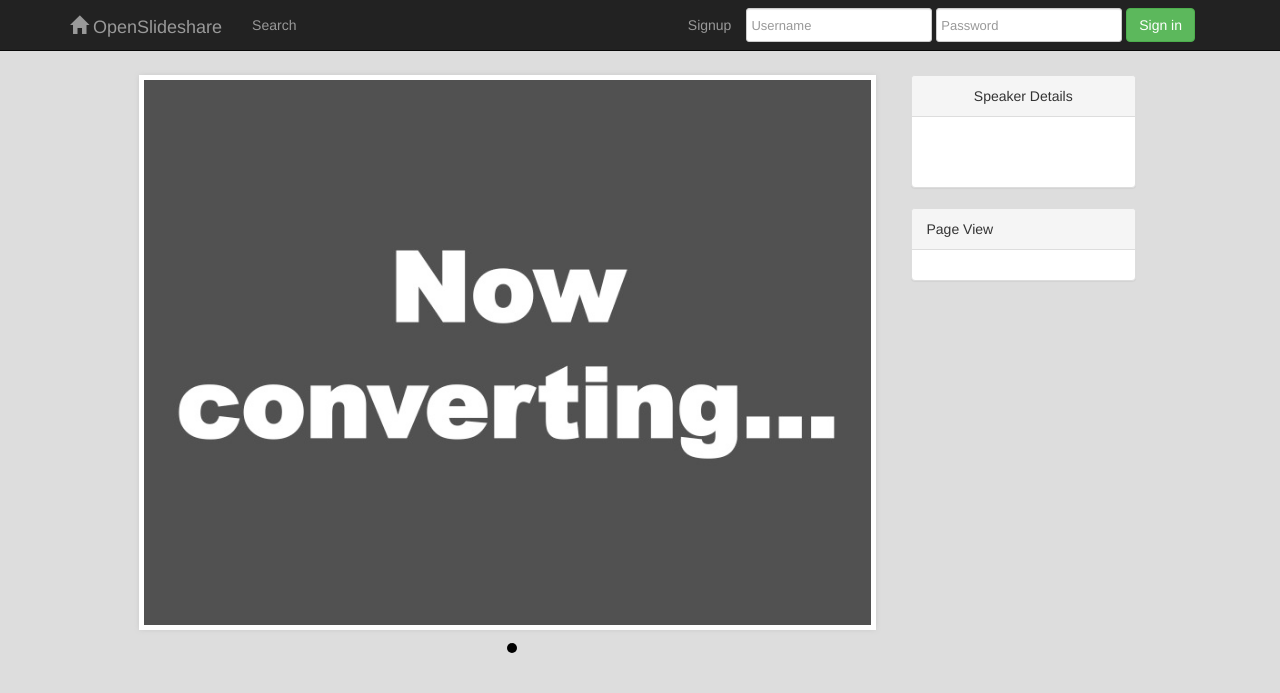
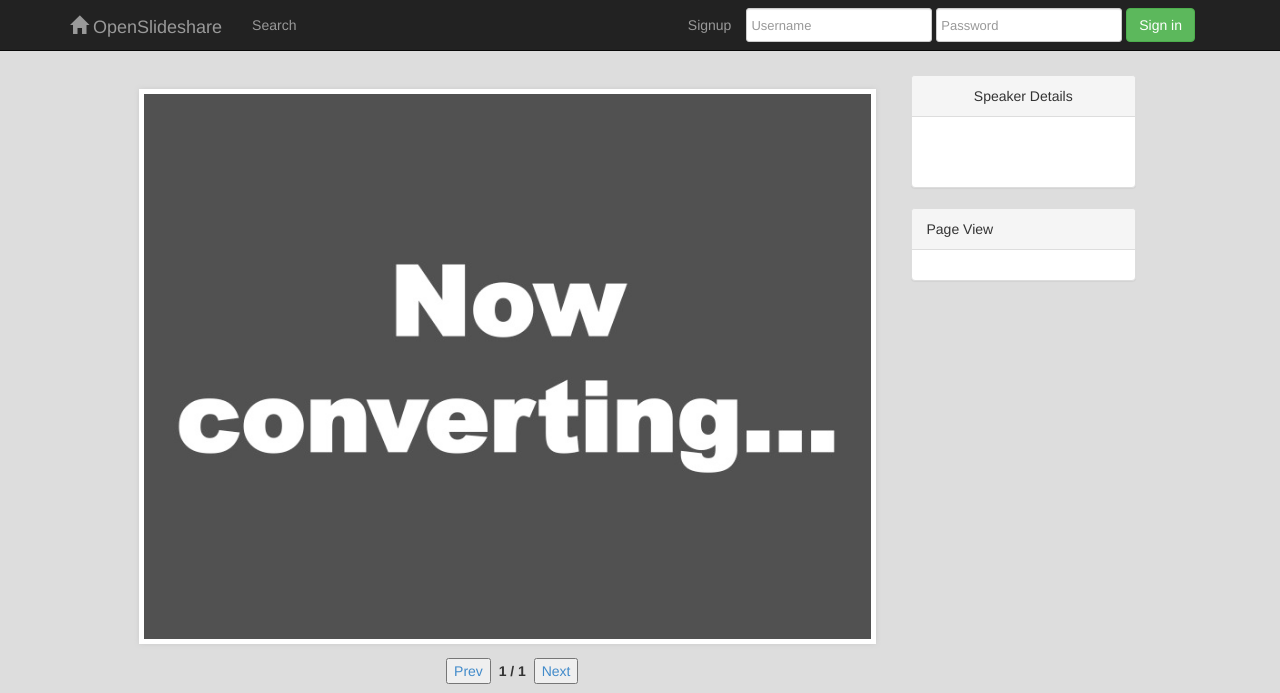
Before and after one commit to ryuzee/open-slideshare, a CakePHP app: template app/View/Slides/view.ctp in a window 1280 px wide. Shown: the top 693 px of the page. Run offline with PHP 8.4 and a stand-in for CakePHP, Linux system fonts and the light colour scheme; the template is opened without the code that fills it, so the values that code supplies are empty; form fields are guessed from the names that the template uses; some libraries are stand-ins or nearby versions.

Commit message:
change bxslider options

```diff
--- a/app/View/Elements/slide.ctp
+++ b/app/View/Elements/slide.ctp
@@ -1,7 +1,3 @@
-<!--
-@TODO: DBに変換済みのフラグがたっている場合のみこのページをロードする。
--->
-
 <?php
 $url = "https://" . Configure::read('image_bucket_name') . ".s3-". Configure::read('region') . ".amazonaws.com/". $slide["key"] . "/list.json";
 
@@ -18,16 +14,19 @@ if (strpos($http_response_header[0], '200')) {
 
 
 <div class="slider">
+
 <ul class="bxslider_<?php echo $slide["key"]; ?>" data-count="<?php echo count($file_list); ?>">
 <?php if (count($file_list) > 0): ?>
     <?php $count = 0; ?>
     <?php foreach ($file_list as $file): ?>
     <?php $u = "https://" . Configure::read('image_bucket_name') . ".s3-". Configure::read('region') . ".amazonaws.com/". $file; ?>
+    <li>
     <?php if($count >= 2): ?>
-    <li><img class="lazy image-<?php echo $count; ?>" src="/img/spacer.gif" data-src="<?php echo $u; ?>" /></li>
+    <img class="lazy image-<?php echo $count; ?>" src="/img/spacer.gif" data-src="<?php echo $u; ?>" />
     <?php else: ?>
-    <li><img src="<?php echo $u; ?>" /></li>
+    <img src="<?php echo $u; ?>" />
     <?php endif; ?>
+    </li>
     <?php $count++; ?>
     <?php endforeach; ?>
 <?php elseif($slide["convert_status"] < 0): ?>
@@ -36,7 +35,18 @@ if (strpos($http_response_header[0], '200')) {
     <li><img class="lazy image-0" src="/img/converting.jpg" /></li>
 <?php endif; ?>
 </ul>
+<div style="text-align:center;">
+<button id="prev" /></button>&nbsp;&nbsp;<div id="pager"></div>&nbsp;&nbsp;<button id="next"></button>
 </div>
+</div>
+
+<style type="text/css">
+<!--
+div#prev, div#next, div#pager { display: inline; font-weight:bold }
+.bx-wrapper{ margin: 1em auto !important;}
+.bx-default-pager { display: inline }
+-->
+</style>
 
 
 <script type="text/javascript">
@@ -55,6 +65,15 @@ $(document).ready(function(){
         var slider_config = {
             mode: 'horizontal',
             responsive:true,
+            pager:true,
+            pagerType:'short',
+            prevText: 'Prev',
+            nextText: 'Next',
+            prevSelector: "#prev",
+            nextSelector: "#next",
+            pagerSelector: "#pager",
+            adaptiveHeight: true,
+            infiniteLoop: false,
             onSlideBefore: function($slideElement, oldIndex, newIndex){
                 var $lazy_next2 = $("ul.bxslider_<?php echo $slide["key"]; ?> img.image-" +  (newIndex + 1));
                 var $load_next2 = $lazy_next2.attr("data-src");
```
